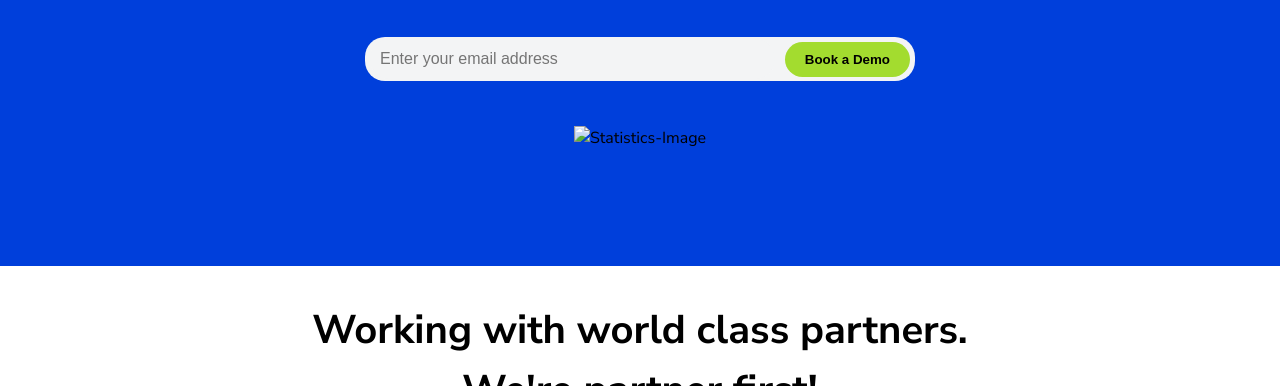
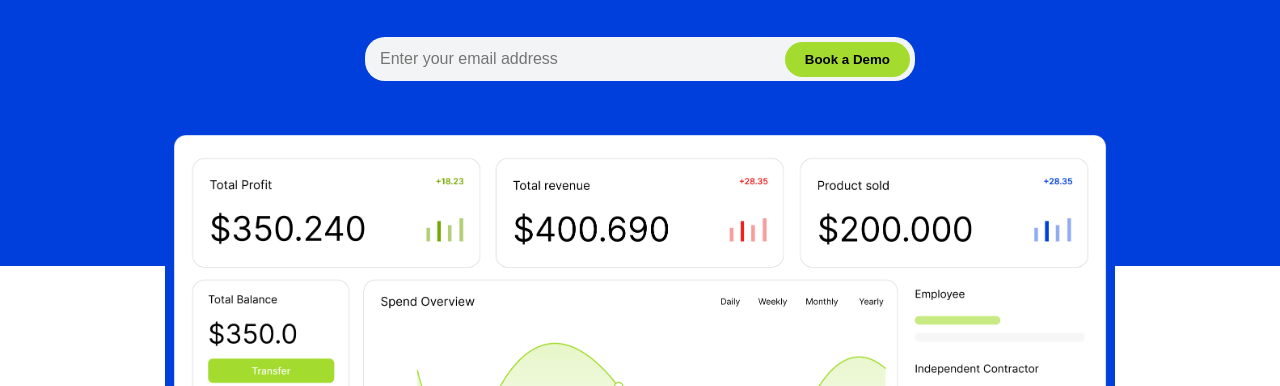
Before and after one commit to Udochi17/Cryptland343, a plain HTML site: page index.html in a window 1280 px wide. Shown: the part 414-800 px from the top of the page. Drawn offline with Linux system fonts and the light colour scheme; a web font is replaced by a local one.

Commit message:
Modify index.html

```diff
--- a/index.html
+++ b/index.html
@@ -66,7 +66,7 @@
             </div>
 
             <div class="hero-stat">
-                <img src="/CryptoLand/img/dashboard.png" alt="Statistics-Image">
+                <img src="img/dashboard.png" alt="Statistics-Image">
                 <h2>Working with world class partners.<br> We're partner first!</h2>
             </div>
 
```
